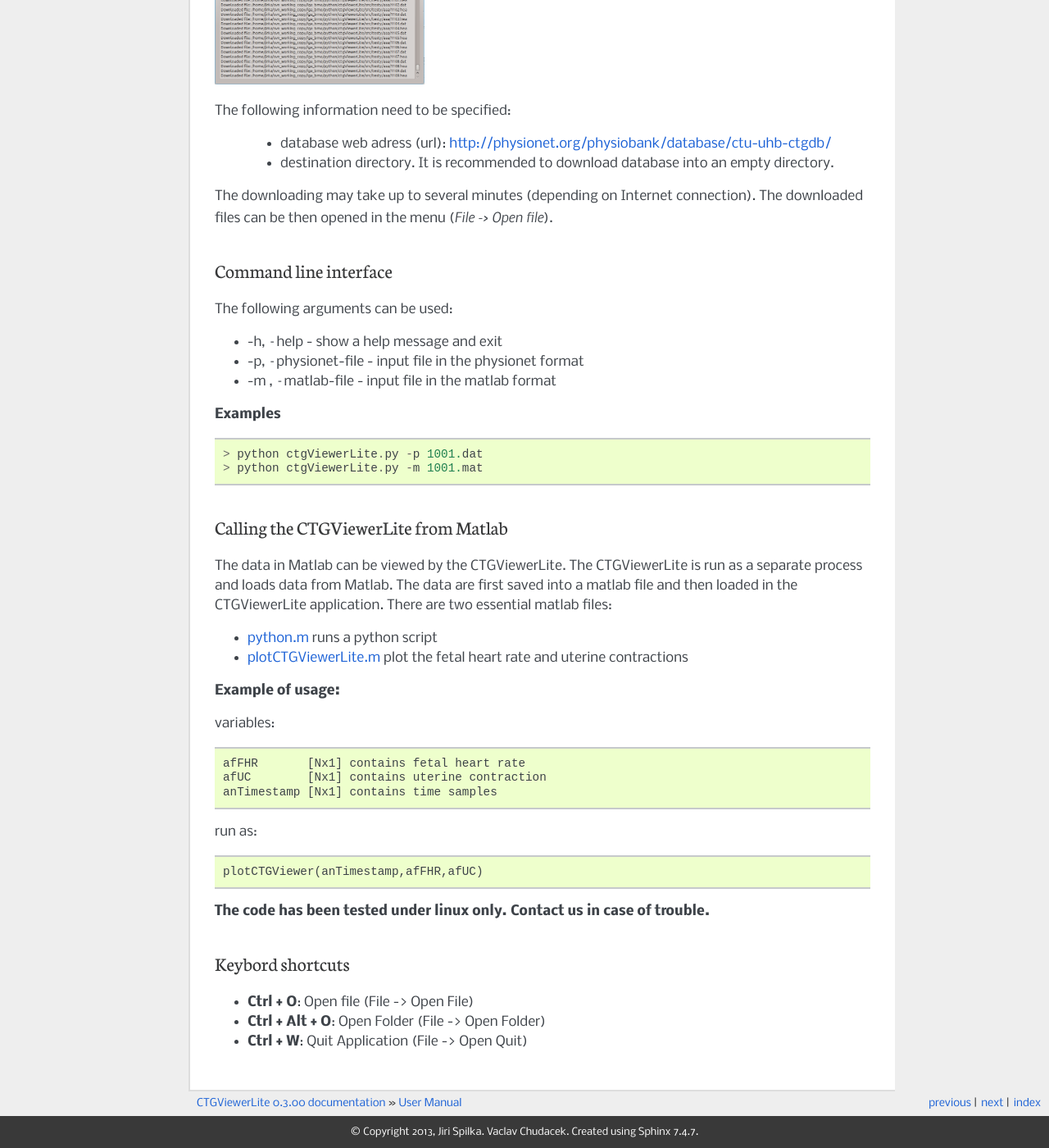
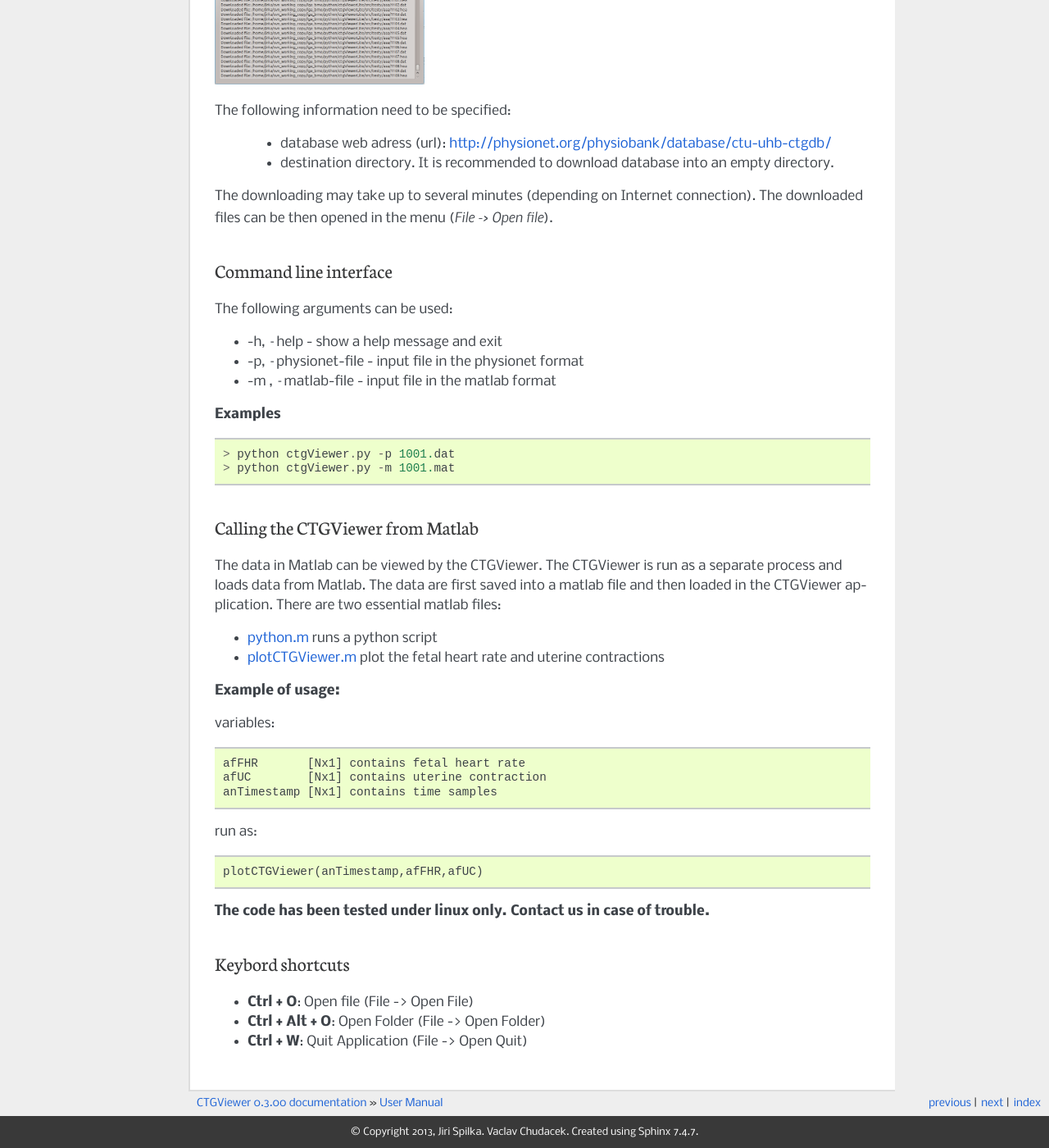
Before and after one commit to jirispilka/CTGViewer, a Sphinx documentation site: the page built from doc/usermanual.rst, in a window 1280 px wide and 1400 px high, scrolled down 2580 px. Shown: the whole window at 82% size. Built offline with Sphinx 7.4.7, drawn with Linux system fonts in a browser that asks for light colours; some of the changed text lies outside the part shown.

Commit message:
continue rename and fixs

```diff
--- a/doc/conf.py
+++ b/doc/conf.py
@@ -1,6 +1,6 @@
 # -*- coding: utf-8 -*-
 #
-# CTGViewerLite documentation build configuration file, created by
+# CTGViewer documentation build configuration file, created by
 # sphinx-quickstart on Sun Dec  4 17:28:15 2011.
 #
 # This file is execfile()d with the current directory set to its containing dir.
@@ -16,7 +16,7 @@ import sys, os
 # If extensions (or modules to document with autodoc) are in another directory,
 # add these directories to sys.path here. If the directory is relative to the
 # documentation root, use os.path.abspath to make it absolute, like shown here.
-#sys.path.insert(0, os.path.abspath('.'))
+# sys.path.insert(0, os.path.abspath('.'))
 
 
 print "############ sys path ###############"
@@ -50,7 +50,7 @@ source_suffix = '.rst'
 master_doc = 'index'
 
 # General information about the project.
-project = u'CTGViewerLite'
+project = u'CTGViewer'
 copyright = u'2013, Jiri Spilka. Vaclav Chudacek'
 
 # The version info for the project you're documenting, acts as replacement for
@@ -176,7 +176,7 @@ html_static_path = ['_static']
 #html_file_suffix = None
 
 # Output file base name for HTML help builder.
-htmlhelp_basename = 'CTGViewerLitedoc'
+htmlhelp_basename = 'CTGViewerdoc'
 
 
 # -- Options for LaTeX output --------------------------------------------------
@@ -190,7 +190,7 @@ latex_font_size = '10pt'
 # Grouping the document tree into LaTeX files. List of tuples
 # (source start file, target name, title, author, documentclass [howto/manual]).
 latex_documents = [
-  ('index', 'CTGViewerLite.tex', u'CTGViewerLite documentation',
+  ('index', 'CTGViewer.tex', u'CTGViewer documentation',
    u'Jiri Spilka', 'manual'),
 ]
 
@@ -223,7 +223,7 @@ latex_documents = [
 # One entry per manual page. List of tuples
 # (source start file, name, description, authors, manual section).
 man_pages = [
-    ('index', 'CTGViewerLite', u'CTGViewerLite documentation',
+    ('index', 'CTGViewer', u'CTGViewer documentation',
      [u'Jiri Spilka'], 1)
 ]
 
--- a/doc/downloads.rst
+++ b/doc/downloads.rst
@@ -4,7 +4,7 @@
 Downloads
 =========
 
-The CTGViewerLite is open-source software, developed under `GNU license version 3 <http://www.gnu.org/copyleft/gpl.html>`_.
+The CTGViewer is open-source software, developed under `GNU license version 3 <http://www.gnu.org/copyleft/gpl.html>`_.
 
 
 Windows installer
--- a/doc/usermanual.rst
+++ b/doc/usermanual.rst
@@ -2,7 +2,7 @@
 User Manual
 ===========
 
-We believe that use of the CTGViewerLite is simple and intuitive. Below we provide only a specific usage.
+We believe that use of the CTGViewer is simple and intuitive. Below we provide only a specific usage.
 
 Annotator
 ---------
@@ -94,16 +94,17 @@ The following arguments can be used:
 **Examples**
 ::
 
-    > python ctgViewerLite.py -p 1001.dat
-    > python ctgViewerLite.py -m 1001.mat
+    > python ctgViewer.py -p 1001.dat
+    > python ctgViewer.py -m 1001.mat
 
-Calling the CTGViewerLite from Matlab
+Calling the CTGViewer from Matlab
 -------------------------------------
 
-The data in Matlab can be viewed by the CTGViewerLite. The CTGViewerLite is run as a separate process and loads data from Matlab. The data are first saved into a matlab file and then loaded in the CTGViewerLite application. There are two essential matlab files:
+The data in Matlab can be viewed by the CTGViewer. The CTGViewer is run as a separate process and loads data from Matlab.
+The data are first saved into a matlab file and then loaded in the CTGViewer application. There are two essential matlab files:
 
 * `python.m <http://people.ciirc.cvut.cz/~spilkjir/matlab/python.m>`_ runs a python script
-* `plotCTGViewerLite.m <http://people.ciirc.cvut.cz/~spilkjir/matlab/plotCTGViewerLite.m>`_ plot the fetal heart rate and uterine contractions
+* `plotCTGViewer.m <http://people.ciirc.cvut.cz/~spilkjir/matlab/plotCTGViewer.m>`_ plot the fetal heart rate and uterine contractions
 
 **Example of usage:**
 
```
Also changed, not shown: doc/development.rst (+4 -4 lines), doc/index.rst (+7 -7 lines), doc/installation.rst (+4 -4 lines), doc/images/ctgViewerLite_0_2_55.png (deleted), 1 other file.
